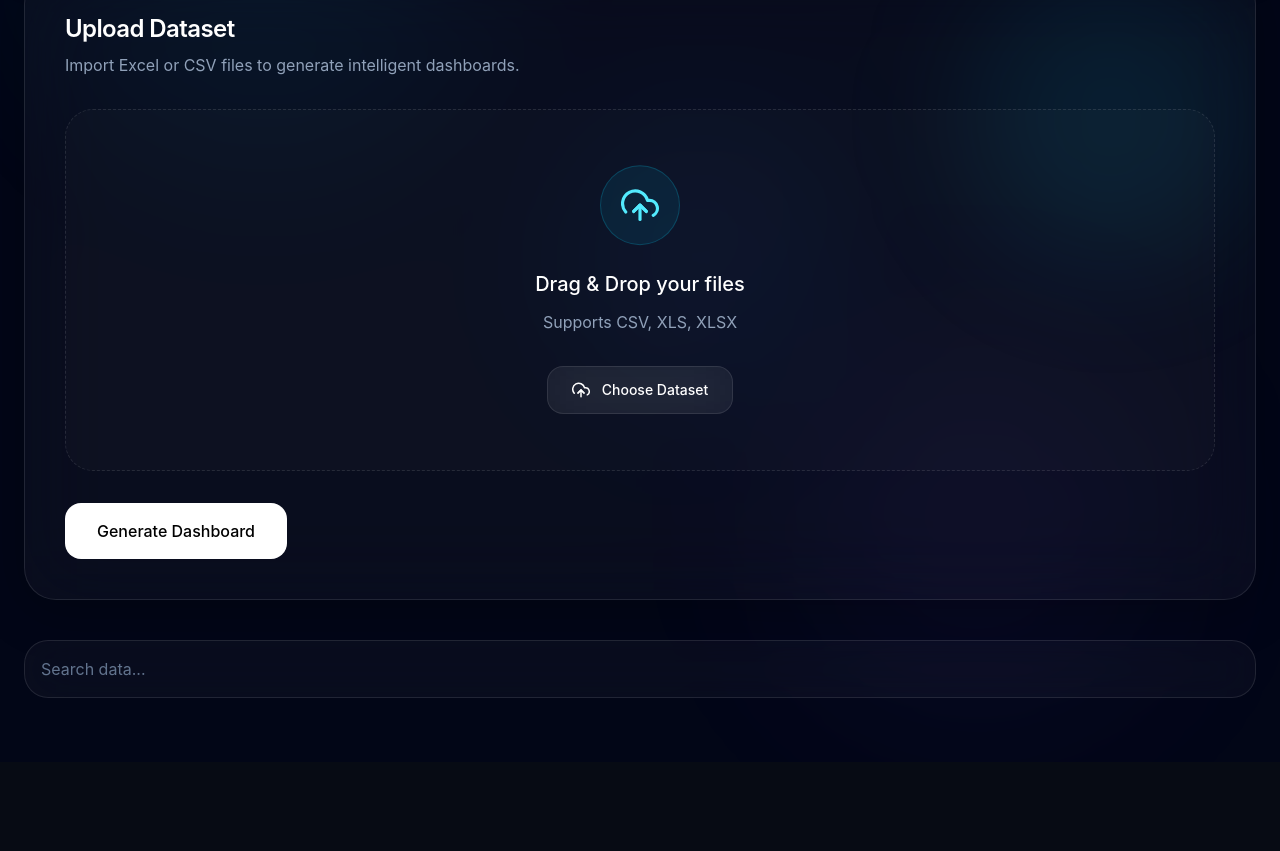
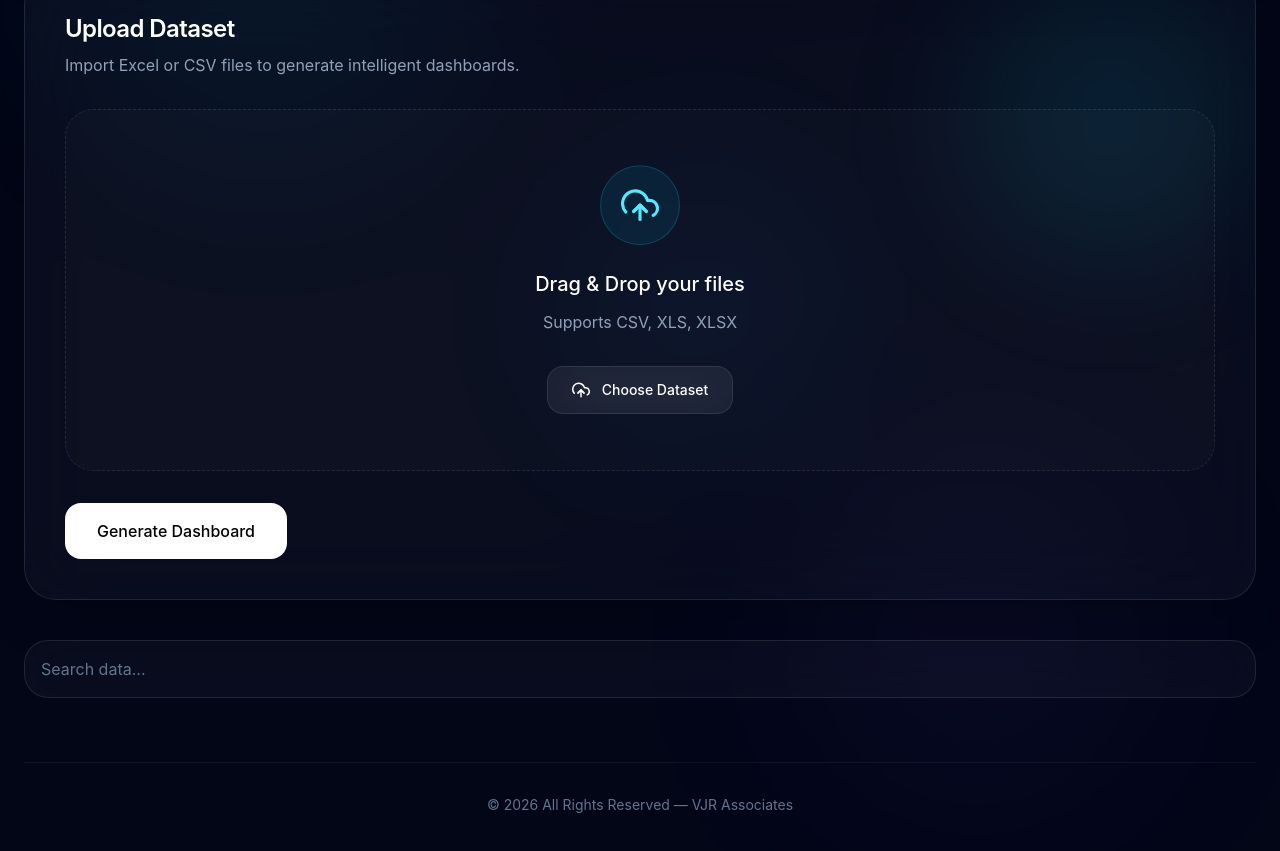
Before and after one commit to vineethjr/DashifyAI, a React app in the folder frontend/: page / in a window 1280 px wide. Shown: the part 384-1235 px from the top of the page. Before the commit the page ends 1146 px from the top, so only its background shows below. Built offline with nearby package versions, Linux system fonts and the light colour scheme; the HTML template or start-up script is replaced by a standard one.

Commit message:
Added editable analytics workspace with realtime dashboard updates

```diff
--- a/frontend/src/App.jsx
+++ b/frontend/src/App.jsx
@@ -927,6 +927,23 @@ const exportEditedExcel = () => {
         )}
 
         <Toast toast={toast} />
+        {/* FOOTER */}
+<footer
+  className="
+    mt-16
+    border-t border-white/5
+    py-8
+    text-center
+    text-sm
+    text-slate-500
+  "
+>
+
+  <p>
+    © 2026 All Rights Reserved — VJR Associates
+  </p>
+
+</footer>
 
       </div>
 
```
